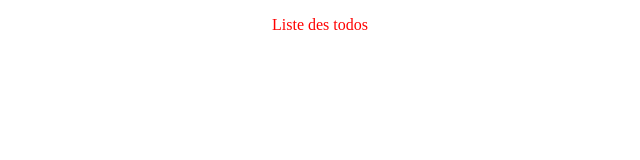
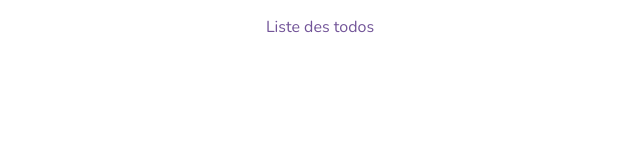
Before and after one commit to Djeg/formation-react, a React (Create React App) app: page / in a window 1280 px wide. Shown: the top 160 px of the page, without its empty margins (320-960 px from the left). Built offline with nearby package versions, Linux system fonts and the light colour scheme.

Commit message:
Ajout d'un style globale

```diff
--- a/public/index.html
+++ b/public/index.html
@@ -9,6 +9,10 @@
       name="description"
       content="Web site created using create-react-app"
     />
+    <link rel="preconnect" href="https://fonts.googleapis.com">
+    <link rel="preconnect" href="https://fonts.gstatic.com" crossorigin>
+    <link href="https://fonts.googleapis.com/css2?family=Lobster&family=Nunito:ital,wght@0,200;0,300;0,400;0,500;0,600;0,700;0,800;0,900;1,200;1,300;1,400;1,500;1,600;1,700;1,800;1,900&display=swap" rel="stylesheet">
+    <link rel="stylesheet" href="https://cdnjs.cloudflare.com/ajax/libs/font-awesome/6.1.1/css/all.min.css" integrity="sha512-KfkfwYDsLkIlwQp6LFnl8zNdLGxu9YAA1QvwINks4PhcElQSvqcyVLLD9aMhXd13uQjoXtEKNosOWaZqXgel0g==" crossorigin="anonymous" referrerpolicy="no-referrer" />
     <link rel="apple-touch-icon" href="%PUBLIC_URL%/logo192.png" />
     <!--
       manifest.json provides metadata used when your web app is installed on a
--- a/src/App.tsx
+++ b/src/App.tsx
@@ -1,3 +1,4 @@
+import { GlobalStyle } from './shared/ui'
 import TodoList from './todo-list/TodoList'
 
 /**
@@ -7,6 +8,7 @@ import TodoList from './todo-list/TodoList'
 export default function App() {
   return (
     <>
+      <GlobalStyle />
       <TodoList />
     </>
   )
--- a/src/shared/ui.tsx
+++ b/src/shared/ui.tsx
@@ -1,5 +1,5 @@
 // Import de styled components
-import styled from 'styled-components'
+import styled, { createGlobalStyle } from 'styled-components'
 
 /**
  * Ce fichier contient l'intégralité de nos composants
@@ -7,9 +7,22 @@ import styled from 'styled-components'
  * en dessous
  */
 
+// Style Globale : Style des balises HTML nue (sans classe)
+export const GlobalStyle = createGlobalStyle`
+  body, html {
+    margin: 0;
+    padding: 0;
+    font-family: 'Nunito', sans-serif;
+  }
+
+  h1 {
+    font-family: 'Lobster', sans-serif;
+  }
+`
+
 // POUR LE FUN
 
 export const MyParagraph = styled.p`
   text-align: center;
-  color: red;
+  color: #725498;
 `
```
